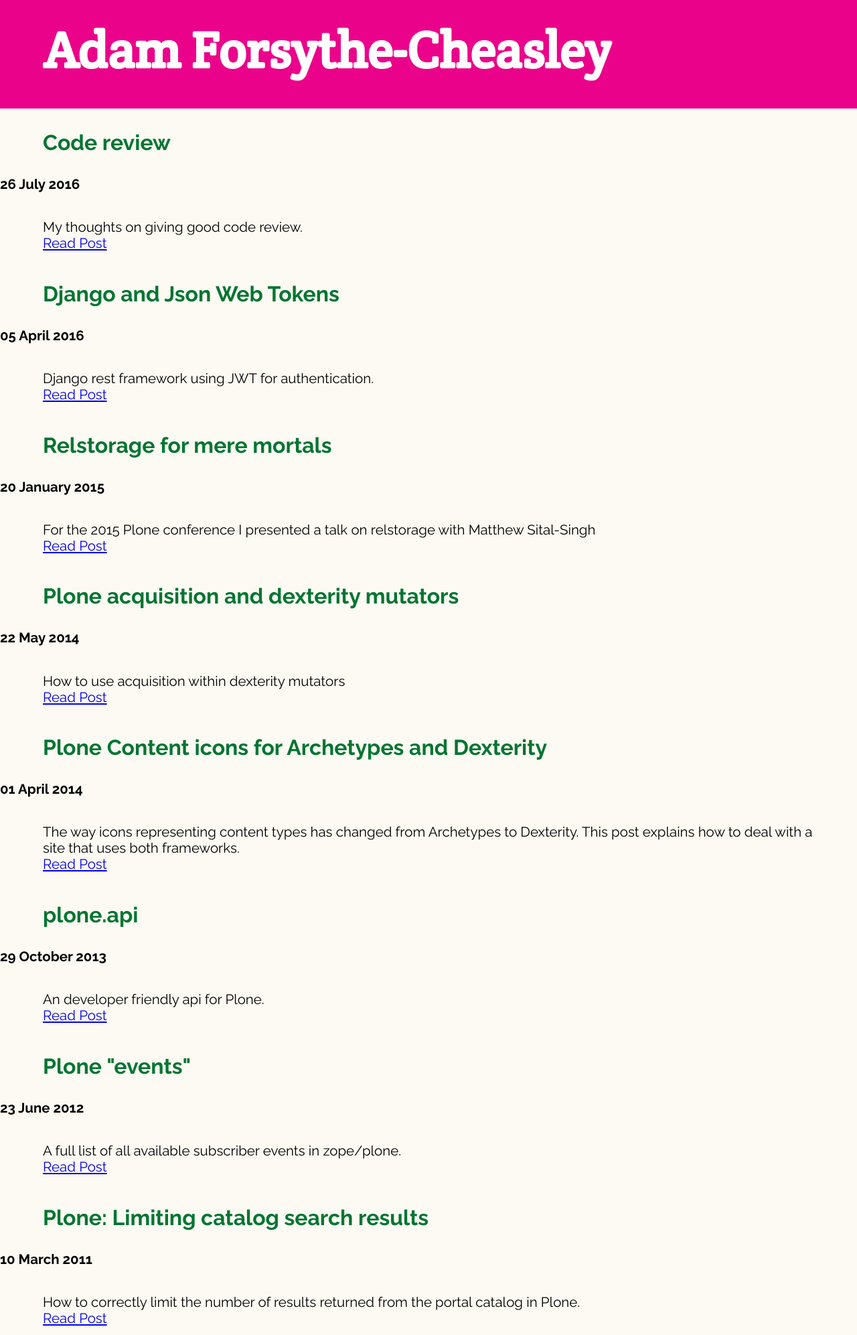
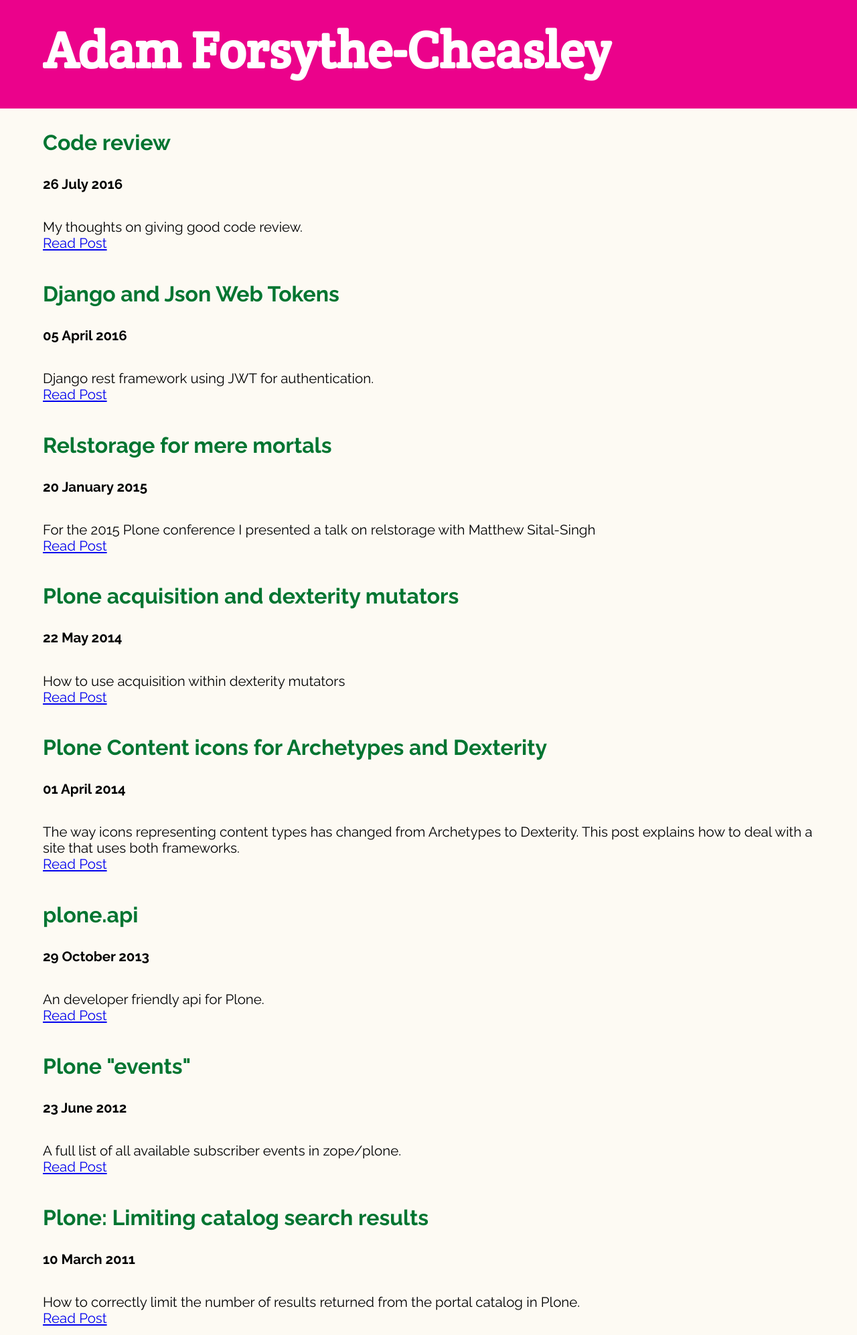
Before and after one commit to adamcheasley/adamcheasley.github.io, a Jekyll site: the page built from blog.html, in a window 1280 px wide. Shown: the whole page at 67% size. Built offline with Jekyll 4.4.1, drawn with Linux system fonts in a browser that asks for light colours.

Commit message:
Add padding to h4

```diff
--- a/css/main.css
+++ b/css/main.css
@@ -10,7 +10,7 @@
   padding: 1% 5%;
 }
 
-h1, h2, h3, ul {
+h1, h2, h3, h4, ul {
   padding: 0 5%;
 }
 
```
